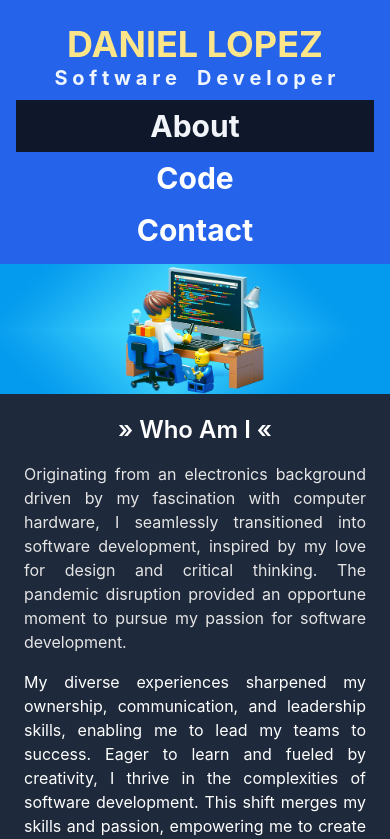
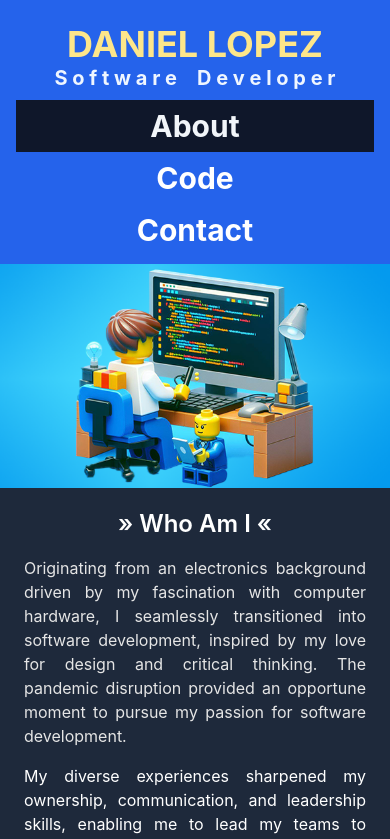
Before and after one commit to TheThinkPotato/porfolio-web-site, a React (Create React App) app: page / in a window 390 px wide. Shown: the top 839 px of the page. Built offline with nearby package versions, Linux system fonts and the light colour scheme.

Commit message:
:iphone: Updated responsiveness on hero images

```diff
--- a/src/pages/Code.tsx
+++ b/src/pages/Code.tsx
@@ -14,7 +14,7 @@ const Code: React.FC = () => {
         style={{ maxWidth: "1440px", }}>
         <img
           src="images/code.png"
-          className="flex w-full"
+          className="h-56 md:h-auto w-full object-cover"
           alt="Daniel Lopez"
         />
 
--- a/src/pages/Contact.tsx
+++ b/src/pages/Contact.tsx
@@ -13,7 +13,7 @@ const Contact: React.FC = () => {
         style={{ maxWidth: "1440px", }}>
         <img
           src="images/contact.png"
-          className="flex w-full"
+          className="h-56 md:h-auto w-full object-cover"
           alt="Daniel Lopez"
         />
 
--- a/src/pages/Home.tsx
+++ b/src/pages/Home.tsx
@@ -17,8 +17,8 @@ const Home: React.FC = () => {
         style={{ maxWidth: "1440px", }}>
         <img
           src="images/me.png"
-          className="flex w-full"
-          alt="Daniel Lopez"
+          className="h-56 md:h-auto w-full object-cover"
+          alt="Lego Man Coding"
         />
         <div className="px-2 sm:px-10 md:my-8 py-5 md:py-2">
           <h2 className="text-2xl text-center font-semibold sm:font-bold">» Who Am I «</h2>
```
